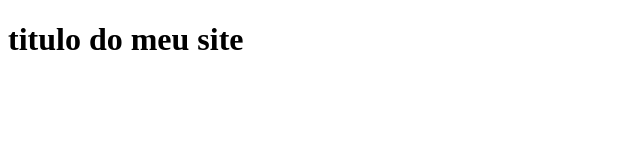
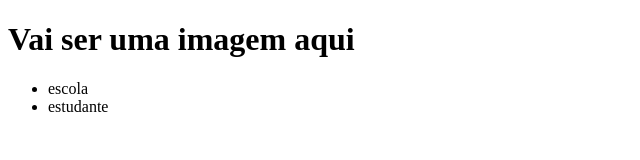
Before and after one commit to eliansomariva/site-turma, a plain HTML site: page INDEX.HTML in a window 1280 px wide. Shown: the whole page, without its empty margins (0-640 px from the left). Drawn offline with Linux system fonts and the light colour scheme.

Commit message:
Trabalho Dia:27/02/2024

```diff
--- a/INDEX.HTML
+++ b/INDEX.HTML
@@ -7,7 +7,14 @@
     <title>Document</title>
 </head>
 <body>
-    <h1>titulo do meu site</h1>
+    <h1>Vai ser uma imagem aqui</h1>
+    <ul>
+        <li>escola</li>
+        <li>estudante</li>
+
+
+
+    </ul>
 
 </body>
 </html>
```
